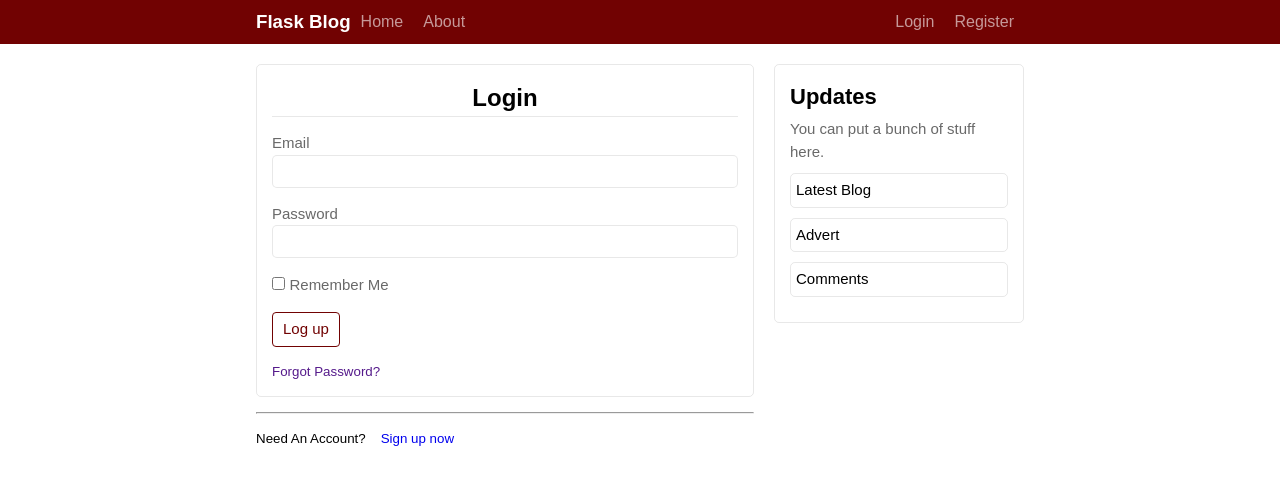
After one commit to Real-Music/flaskblog, a Flask app: page /login in a window 1280 px wide. The commit adds this page. Shown: the top 485 px of the page. Run offline with Flask 2, Linux system fonts and the light colour scheme.

Commit message:
Login and Registration Page Setup plus Form Validation

```diff
--- a/flaskblog.py
+++ b/flaskblog.py
@@ -1,6 +1,11 @@
-from flask import Flask, render_template, url_for
+from flask import Flask, render_template, url_for, flash, redirect
+from flask_sqlalchemy import SQLAlchemy  # ORM
+from form import RegistrationForm, LoginForm
 
 app = Flask(__name__)
+app.config['SECRET_KEY'] = '37e88810d98a26cfbef850f976986f74'
+app.config['SQLALCHEMY_DATABASE_URI'] = 'sqlite:///site.db'
+db = SQLAlchemy(app)
 
 posts = [
     {
@@ -17,17 +22,42 @@ posts = [
     }
 ]
 
-
+# Home
 @app.route('/')
 @app.route('/home')
 def home():
     return render_template('home.html', posts=posts)
 
-
+# About
 @app.route('/about')
 def about():
     return render_template('about.html', title='About')
 
+# Register
+@app.route('/register', methods=['GET', 'POST'])
+def register():
+    form = RegistrationForm()
+
+    if form.validate_on_submit():
+        flash(f'Account created for {form.username.data}!', 'success')
+        return redirect(url_for('home'))
+
+    return render_template('register.html', title='Register', form=form)
+
+# Login
+@app.route('/login', methods=['GET', 'POST'])
+def login():
+    form = LoginForm()
+
+    if form.validate_on_submit():
+        if form.email.data == 'admin@blog.com' and form.password.data == '12345678':
+            flash('Login successful', 'success')
+            return redirect(url_for('home'))
+        else:
+            flash('Login unsuccessful. Please check username and password', 'danger')
+
+    return render_template('login.html', tiltle='Login', form=form)
+
 
 if __name__ == '__main__':
     app.run(debug=True)
--- /dev/null
+++ b/form.py
@@ -0,0 +1,40 @@
+from flask_wtf import FlaskForm
+from wtforms import StringField, PasswordField, SubmitField, BooleanField
+from wtforms.validators import DataRequired, Length, Email, EqualTo
+
+# Sigu Up Form
+
+
+class RegistrationForm(FlaskForm):
+    # username Validation
+    username = StringField('Username', validators=[
+                           DataRequired(), Length(min=2, max=20)])
+
+    # Email Validation
+    email = StringField('Email', validators=[DataRequired(), Email()])
+
+    # Password Validation
+    password = PasswordField('Password', validators=[
+                             DataRequired(), Length(min=8, max=32)])
+    # Confrim Password
+    confirm_password = PasswordField(
+        'Confirm Password', validators=[DataRequired(), EqualTo('password')])
+
+    # Submit Button
+    submit = SubmitField('Sign up')
+
+# Login Form
+
+
+class LoginForm(FlaskForm):
+    # Email Validation
+    email = StringField('Email', validators=[DataRequired(), Email()])
+
+    # Password Validation
+    password = PasswordField('Password', validators=[
+                             DataRequired(), Length(min=8, max=32)])
+    # Token
+    remember = BooleanField('Remember Me')
+
+    # Submit Button
+    submit = SubmitField('Log up')
--- /dev/null
+++ b/static/css/form.css
@@ -0,0 +1,79 @@
+/* Manual */
+label {
+  color: var(--p_col);
+  font-size: 15px;
+}
+
+.form-check {
+  margin: 15px 0;
+}
+
+.hr-line {
+  width: 100%;
+  margin-bottom: 15px;
+}
+
+.small-help {
+  display: flex;
+}
+
+.small-help a {
+  margin-left: 15px !important;
+}
+
+small.fg-pass a {
+  margin-top: 15px;
+}
+
+.content-section {
+  border: var(--border);
+  padding: 15px;
+  border-radius: 5px;
+  width: 100%;
+  margin-bottom: 15px;
+}
+
+.content-section .form-group h2 {
+  text-align: center;
+  border-bottom: var(--border);
+  width: 100%;
+}
+
+.content-section .form-group .form-group {
+  display: flex;
+  flex-direction: column;
+  margin: 15px 0;
+}
+
+input {
+  border: none;
+  outline: none;
+  border: var(--border);
+  padding: 5px;
+  border-radius: 5px;
+  font-size: 14px;
+}
+
+/* Error */
+input.invalid {
+  border: 1px solid red;
+}
+
+div.invalid span {
+  color: red;
+}
+
+input[type="submit"] {
+  background-color: #fff;
+  border: 1px solid var(--base_col);
+  color: var(--base_col);
+  border-radius: 4px;
+  font-size: 15px;
+  cursor: pointer;
+  padding: 5px 10px;
+}
+
+input[type="submit"]:hover {
+  background-color: var(--base_col);
+  color: var(--txt_col);
+}
--- a/static/css/index/index.css
+++ b/static/css/index/index.css
@@ -2,6 +2,7 @@ article {
   display: flex;
   flex-direction: column;
   margin: 20px 0;
+  margin-top: unset;
   border: 1px solid #8080802e;
   padding: 15px;
   border-radius: 5px;
@@ -31,8 +32,3 @@ article .article_name a {
 article .article_content h1 a {
   color: var(--base_col);
 }
-
-article .article_content p {
-  color: dimgrey;
-  font-size: 15px;
-}
--- a/static/css/main.css
+++ b/static/css/main.css
@@ -16,6 +16,8 @@
 :root {
   --txt_col: white;
   --base_col: #710202;
+  --p_col: dimgrey;
+  --border: 1px solid #8080802e;
 }
 
 /* Base */
@@ -28,13 +30,46 @@ a {
   display: block;
 }
 
+p {
+  color: var(--p_col);
+  font-size: 15px;
+}
+
+/* flash messages */
+div.alert {
+  border: var(--border);
+  padding: 10px;
+  border-radius: 5px;
+  text-align: center;
+
+  margin-bottom: 20px;
+}
+
+/* success alert */
+div.alert.success {
+  background: aliceblue;
+}
+
+div.alert.success p {
+  color: green !important;
+}
+
+/* danger alert */
+div.alert.danger {
+  background-color: antiquewhite;
+}
+
+div.alert.danger p {
+  color: red !important;
+}
+
 header nav,
 main .main_wrapper {
-  width: 70%;
+  width: 60%;
   margin: 0 auto;
 }
 
-/* Navigation Basr */
+/* Navigation Bar */
 header nav,
 header nav .col_left,
 header nav .col_right,
@@ -67,11 +102,27 @@ header nav a {
 /* Body */
 main .main_wrapper {
   display: grid;
-  grid-template-columns: 1fr 0.5fr;
-  grid-gap: 10px;
+  grid-template-columns: 1fr 250px;
+  grid-gap: 20px;
+  margin: 20px auto;
 }
 
 main .main_wrapper .col_right {
-  background-color: #711d1214;
-  padding: 20px;
+  border: var(--border);
+  padding: 15px;
+  height: fit-content;
+  border-radius: 5px;
 }
+
+main .main_wrapper .col_right h2 {
+  font-size: 22px;
+  margin-bottom: 5px;
+}
+
+main .main_wrapper .col_right ul li {
+  border: var(--border);
+  padding: 5px;
+  margin: 10px 0;
+  border-radius: 5px;
+  font-size: 15px;
+}
--- a/templates/home.html
+++ b/templates/home.html
@@ -1,4 +1,4 @@
-{% extends 'layout.html' %} {% block content %}
+{% extends 'layout.html' %}
 
 <!-- css -->
 {% block css %}
@@ -8,6 +8,7 @@
 />{% endblock css %}
 
 <!-- Body -->
+{% block content %}
 <section>
   {% for post in posts %}
   <article>
--- a/templates/layout.html
+++ b/templates/layout.html
@@ -10,6 +10,11 @@
       rel="stylesheet"
       href="{{url_for('static', filename='css/main.css')}}"
     />
+    <link
+      rel="stylesheet"
+      href="{{url_for('static', filename='css/form.css')}}"
+    />
+
     {% block css %} {% endblock css %}
 
     <!-- title -->
@@ -27,16 +32,16 @@
         <div class="col_left">
           <h3>Flask Blog</h3>
           <ul>
-            <li><a href="">Home</a></li>
-            <li><a href="">About</a></li>
+            <li><a href="{{url_for('home')}}">Home</a></li>
+            <li><a href="{{url_for('about')}}">About</a></li>
           </ul>
         </div>
 
         <!-- Right Col -->
         <div class="col_right">
           <ul>
-            <li><a href="">Login</a></li>
-            <li><a href="">Register</a></li>
+            <li><a href="{{url_for('login')}}">Login</a></li>
+            <li><a href="{{url_for('register')}}">Register</a></li>
           </ul>
         </div>
       </nav>
@@ -44,14 +49,25 @@
     <!-- Body -->
     <main>
       <div class="main_wrapper">
+
         <!-- Left -->
         <div class="col_left">
+           <!-- flash messages -->
+          {% with messages = get_flashed_messages(with_categories=true) %}
+            {% if messages %}
+              {% for category, message in messages %}
+                <div class="alert {{category}}">
+                  <p>{{message}}</p>
+                </div>
+              {% endfor %}
+            {% endif %}
+          {% endwith %}
           {% block content %} {% endblock content %}
         </div>
 
         <!-- Right -->
         <div class="col_right">
-          <h2>Our Side Bar</h2>
+          <h2>Updates</h2>
           <p>You can put a bunch of stuff here.</p>
           <ul>
             <li>Latest Blog</li>
--- /dev/null
+++ b/templates/login.html
@@ -0,0 +1,60 @@
+{% extends 'layout.html' %}
+<!-- css -->
+{% block css %} {% endblock css %}
+<!-- Body -->
+{% block content %}
+
+<div class="content-section">
+  <form method="POST" action="">
+    {{ form.hidden_tag() }}
+    <div class="form-group">
+      <h2 class="border-bottom mb-4">Login</h2>
+
+      <!-- Email -->
+      <div class="form-group">
+        {{ form.email.label(class='form-control-label') }}
+        {% if form.email.errors %}
+        {{form.email(class='form-control invalid')}}
+        <div class="invalid">
+          {% for error in form.email.errors %}
+          <span>{{ error }}</span>
+          {% endfor %}
+        </div>
+        {% else %}
+        {{form.email(class='form-control')}}
+        {% endif %}
+      </div>
+
+      <!-- Password -->
+      <div class="form-group">
+        {{ form.password.label(class='form-control-label') }}
+        {% if form.password.errors %}
+        {{form.password(class='form-control invalid')}}
+        <div class="invalid">
+          {% for error in form.password.errors %}
+          <span>{{ error }}</span>
+          {% endfor %}
+        </div>
+        {% else %}
+        {{form.password(class='form-control')}}
+        {% endif %}
+      </div>
+
+      <!-- Remember -->
+      <div class="form-check">
+        {{form.remember(class="check")}}
+        {{form.remember.label(class="check")}}
+      </div>
+    </div>
+    <div class="form-group">
+      {{ form.submit(class='btn') }}
+    </div>
+    <small class="fg-pass"><a href="">Forgot Password?</a></small>
+  </form>
+</div>
+<hr class="hr-line" />
+
+<small class="small-help"
+  >Need An Account? <a href="{{ url_for('register') }}">Sign up now</a></small
+>
+{% endblock content %}
```
Also changed, not shown: templates/register.html (added, +84 -0 lines), static/css/login/login.css (added), static/css/registration/registrarion.css (added), 1 other file.
